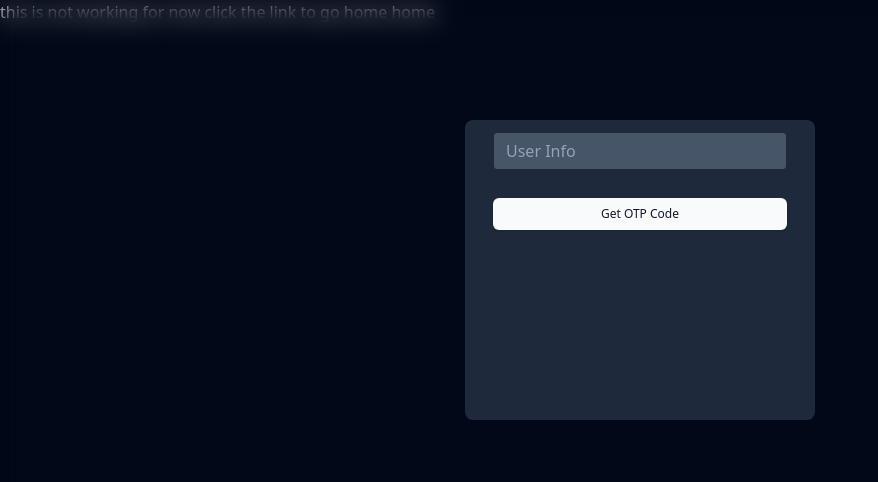
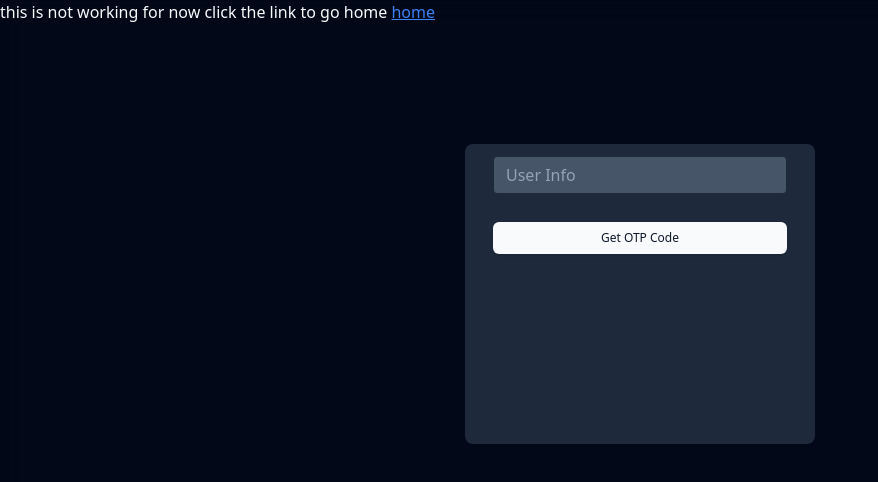
Before and after one commit to ogunladeoreoluwa01/toukou, a React (Vite) app in the folder client/: page /forgot-password in a window 1280 px wide. Shown: the top 482 px of the page, without its empty margins (0-878 px from the left). Built offline with nearby package versions, Linux system fonts and the light colour scheme.

Commit message:
forgot page not working about to work on the constact  form functionality

```diff
--- a/client/src/pages/forgot-password.jsx
+++ b/client/src/pages/forgot-password.jsx
@@ -113,8 +113,9 @@ console.log("Form values:", form.getValues());
 
   return (
     <>
-    <h1>this is not working for now click the link to go home <Link to="/">home</Link>  </h1>
+
       <section className="w-dvw h-dvh backdrop-blur-md fixed top-0 left-0 z-[100]">
+            <h1>this is not working for now click the link to go home <Link className="text-blue-500 underline" to="/">home</Link>  </h1>
         <section className="relative">
           <div className="absolute top-0 left-1/2 transform -translate-x-1/2 translate-y-[35%] md:translate-y-[40%]">
             <section className="md:p-3 p-3 dark:bg-slate-800 bg-slate-300 min-h-[300px] min-w-[350px] max-w-full md:w-fit rounded-lg">
```
